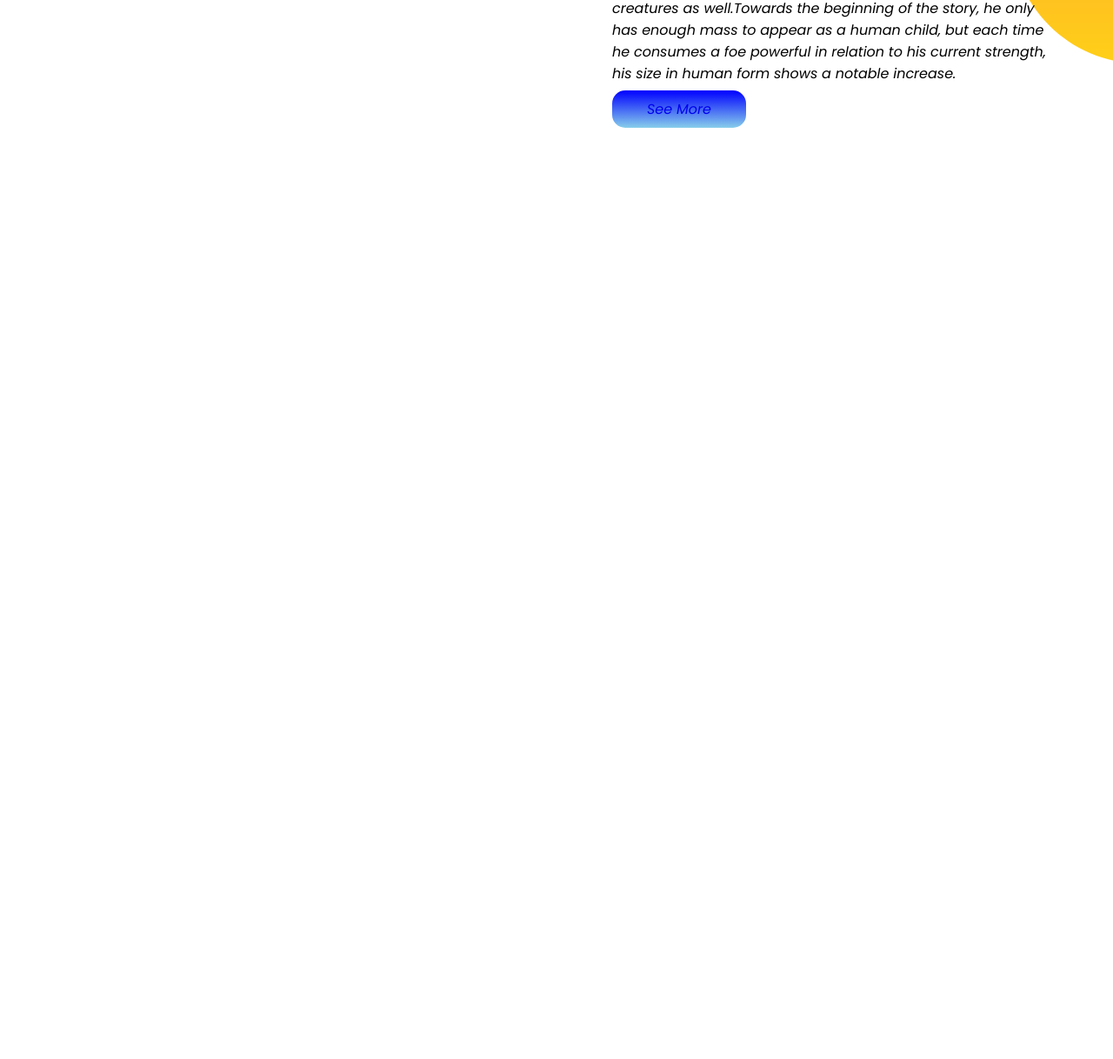
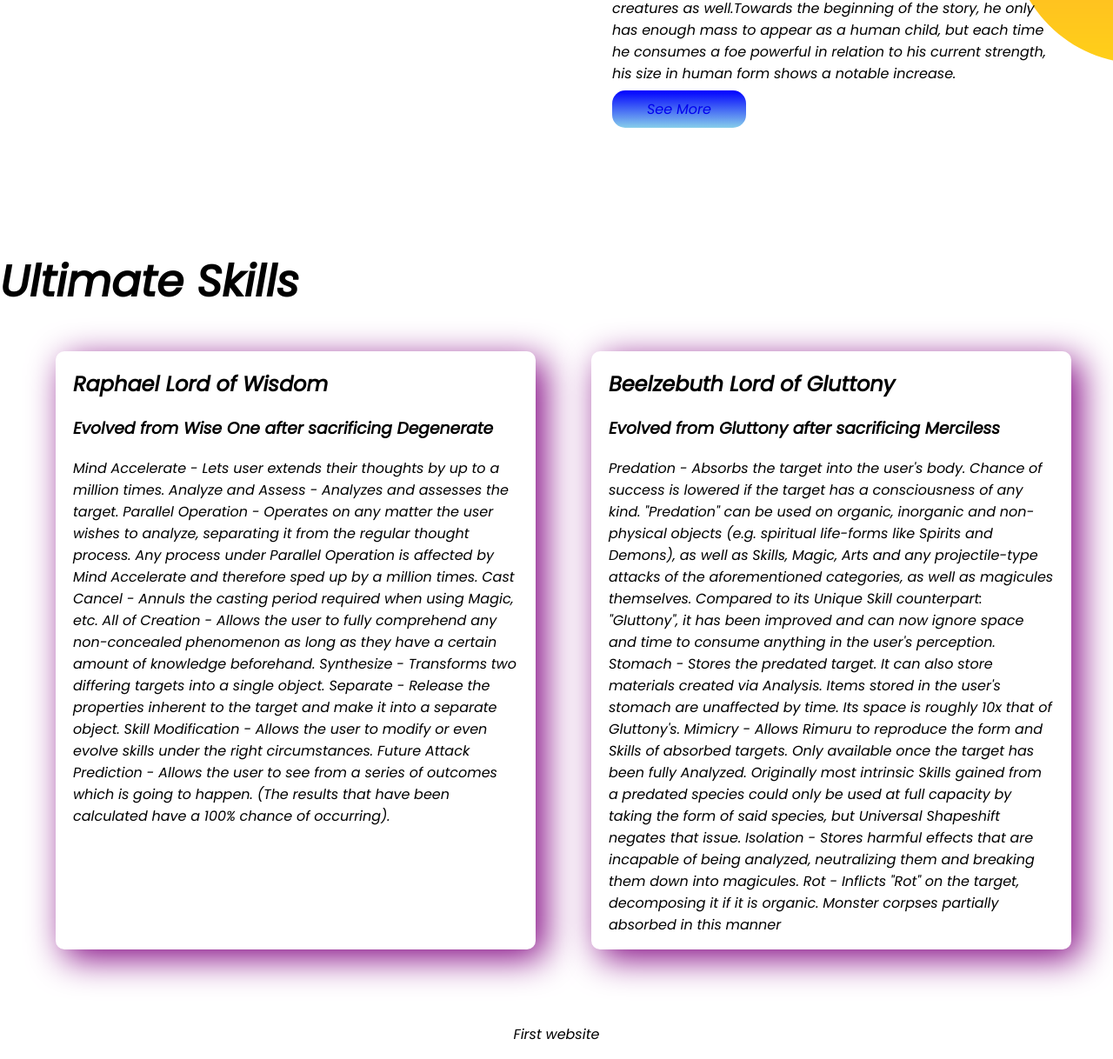
Before and after one commit to shamirulsaimon/first-web, a plain HTML site: page index.html in a window 1280 px wide. Shown: the part 1335-2553 px from the top of the page at 87% size. Before the commit the page ends 1622 px from the top, so only its background shows below. Drawn offline with Linux system fonts and the light colour scheme.

Commit message:
section added and footer

```diff
--- a/index.html
+++ b/index.html
@@ -13,7 +13,7 @@
 </head>
 
 <body>
-  <section class="top-banner">
+  <section class="top-banner flexiable">
     <div class="half-width">
       <h1>Welcome To</h1>
       <h1><span class="tempest">Rimuru Tempest</span>World</h1>
@@ -33,7 +33,7 @@
 
     </div>
   </section>
-  <section class="dream-big">
+  <section class="dream-big flexiable">
     <div class="half-width">
       <img src="./image/slime.jpg" alt="">
     </div>
@@ -49,6 +49,61 @@
     </div>
 
   </section>
+  <section class="Ultimate">
+      <h1>Ultimate Skills</h1>
+   <div class="flexiable">
+    <div id="colorlinetwo" class = "skill">
+      <h2>Raphael Lord of Wisdom </h2>
+      <h3>Evolved from Wise One after sacrificing Degenerate</h3>
+      <p>Mind Accelerate - Lets user extends their thoughts by up to a million times.
+        Analyze and Assess - Analyzes and assesses the target.
+        Parallel Operation - Operates on any matter the user wishes to analyze, separating it from the regular thought
+        process.
+        Any process under Parallel Operation is affected by Mind Accelerate and therefore sped up by a million times.
+        Cast Cancel - Annuls the casting period required when using Magic, etc.
+        All of Creation - Allows the user to fully comprehend any non-concealed phenomenon as long as they have a certain
+        amount
+        of knowledge beforehand.
+        Synthesize - Transforms two differing targets into a single object.
+        Separate - Release the properties inherent to the target and make it into a separate object.
+        Skill Modification - Allows the user to modify or even evolve skills under the right circumstances.
+        Future Attack Prediction - Allows the user to see from a series of outcomes which is going to happen. (The results
+        that
+        have been calculated have a 100% chance of occurring).</p>
+    </div>
+    <div id= "colorline" class="skill">
+      <h2>Beelzebuth Lord of Gluttony </h2>
+      <h3>Evolved from Gluttony after sacrificing Merciless</h3>
+      <p>Predation - Absorbs the target into the user's body. Chance of success is lowered if the target has a consciousness
+        of
+        any kind. "Predation" can be used on organic, inorganic and non-physical objects (e.g. spiritual life-forms like
+        Spirits
+        and Demons), as well as Skills, Magic, Arts and any projectile-type attacks of the aforementioned categories, as
+        well as
+        magicules themselves. Compared to its Unique Skill counterpart: "Gluttony", it has been improved and can now ignore
+        space and time to consume anything in the user's perception.
+        Stomach - Stores the predated target. It can also store materials created via Analysis. Items stored in the user's
+        stomach are unaffected by time. Its space is roughly 10x that of Gluttony's.
+        Mimicry - Allows Rimuru to reproduce the form and Skills of absorbed targets. Only available once the target has
+        been
+        fully Analyzed. Originally most intrinsic Skills gained from a predated species could only be used at full capacity
+        by
+        taking the form of said species, but Universal Shapeshift negates that issue.
+        Isolation - Stores harmful effects that are incapable of being analyzed, neutralizing them and breaking them down
+        into
+        magicules.
+        Rot - Inflicts "Rot" on the target, decomposing it if it is organic. Monster corpses partially absorbed in this
+        manner
+
+        </p>
+    </div>
+   </div>
+  </section>
+
 </body>
+<footer>
+ <P>First website</P>
+
+</footer>
 
 </html>
--- a/style.css
+++ b/style.css
@@ -8,7 +8,7 @@ h1 {
 .tempest {
   color: #e8beac;
 }
-section {
+.flexiable {
   display: flex;
   margin-bottom: 85px;
 }
@@ -27,11 +27,43 @@ section {
   font-weight: 700px;
 }
 .top-banner {
-  background-image: url(/images/top-banner.png);
+  background-image: url(images/top-banner.png);
   background-repeat: no-repeat;
 }
 .dream-big {
-  background-image: url(/images/dream-bg.png);
+  background-image: url(images/dream-bg.png);
   background-repeat: no-repeat;
   background-position: right;
 }
+.ultimate
+{
+ background-image: url(images/exp-bg.png);
+ background-repeat:no-repeat;
+background-position:left;
+}
+.skill
+{
+  width:40%;
+  padding-left:20px;
+  padding-right:20px;
+  margin-left: 5%;
+  margin-left: 5%;
+  box-shadow:10px 10px 40px purple;
+  border-radius:10px;
+}
+#colorline
+{
+  border-left:8px;
+  background-image:linear-gradient(blue cyan);
+  border-image-slice:1;
+}
+#colorlinetwo
+{
+
+  border-left:8px;
+  background-image:linear-gradient(blue cyan);
+  border-image-slice:1;
+}
+footer{
+  text-align:center;
+}
```
